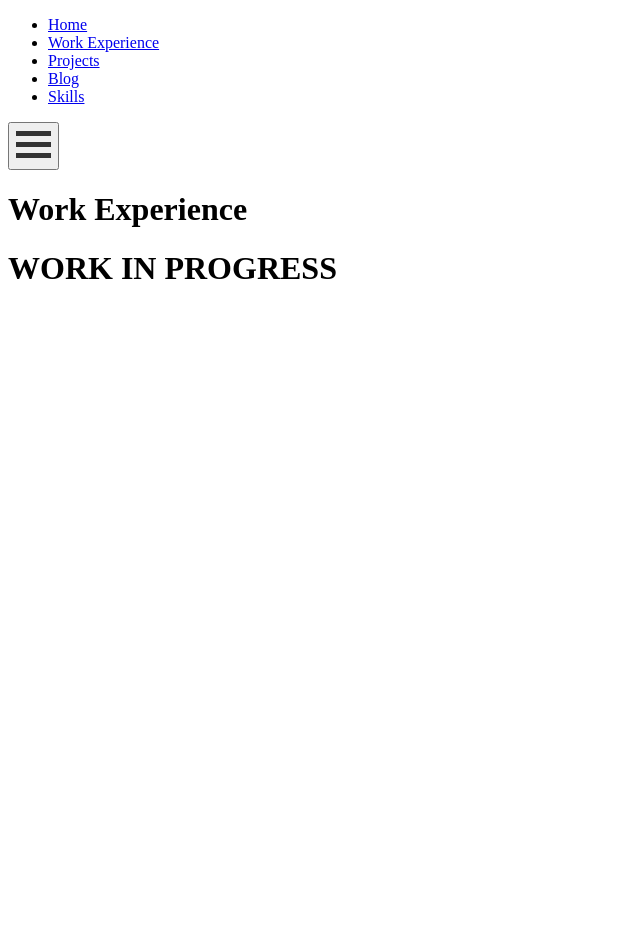
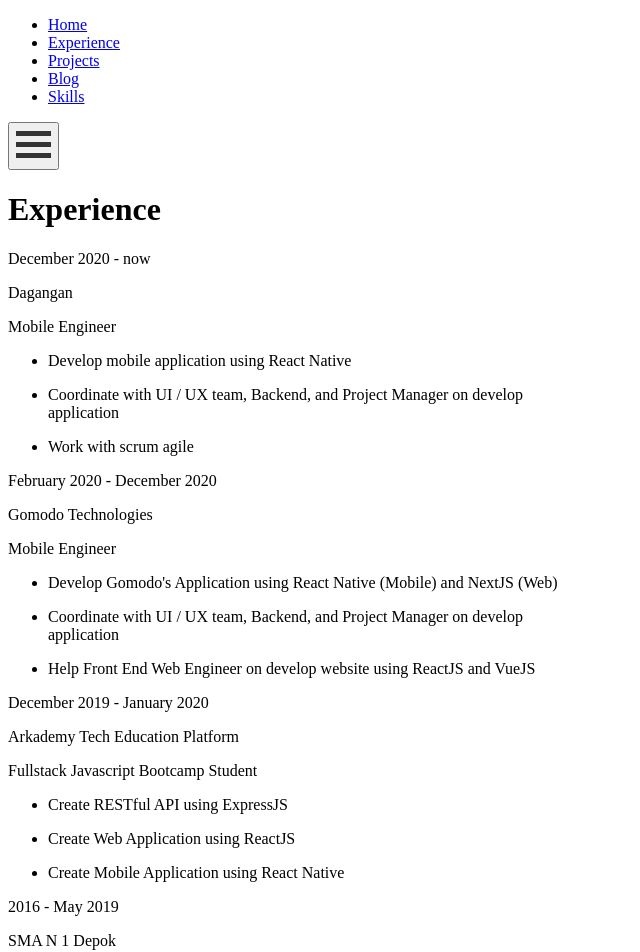
Before and after one commit to Sofrosine/soul-blog-remake, a Next.js app: page /experience in a window 1280 px wide. Shown: the top 952 px of the page, without its empty margins (0-640 px from the left). Before the commit the page ends 800 px from the top, so only its background shows below. Built offline with nearby package versions, Linux system fonts and the light colour scheme.

Commit message:
add experience page

```diff
--- a/components/Navbar.js
+++ b/components/Navbar.js
@@ -8,7 +8,7 @@
     href: "/",
   },
   {
-    title: "Work Experience",
+    title: "Experience",
     href: "/experience",
   },
   {
--- /dev/null
+++ b/components/Timeline.js
@@ -0,0 +1,30 @@
+const Timeline = ({ item }) => {
+  return (
+    <div className="flex" style={{ width: "90%", minHeight: "6rem" }}>
+      <div style={{ width: "40%" }}>
+        <p className="text-right text-warmGray-700 text-sm">
+          {item?.range_date}
+        </p>
+      </div>
+      <div className="bg-blue-500 h-100 w-1 relative ml-4 mr-4">
+        <div
+          className="bg-blue-500 h-4 w-4 absolute rounded-xl"
+          style={{ top: -6, left: -6 }}
+        />
+      </div>
+      <div style={{ width: "50%" }}>
+        <p className="text-blue-700">{item?.name}</p>
+        <p className="text-xs text-blueGray-500 mb-2">{item?.as}</p>
+        <ul className="mb-4 list-disc ml-4 text-blue-500">
+          {item?.what?.map((itemWhat, index) => (
+            <li className="mb-1" key={index}>
+              <p className="text-xs text-warmGray-700 md:text-sm">{itemWhat}</p>
+            </li>
+          ))}
+        </ul>
+      </div>
+    </div>
+  );
+};
+
+export default Timeline;
--- /dev/null
+++ b/data/experience.json
@@ -0,0 +1,38 @@
+[
+  {
+    "name": "Dagangan",
+    "as": "Mobile Engineer",
+    "what": [
+      "Develop mobile application using React Native",
+      "Coordinate with UI / UX team, Backend, and Project Manager on develop application",
+      "Work with scrum agile"
+    ],
+    "range_date": "December 2020 - now"
+  },
+  {
+    "name": "Gomodo Technologies",
+    "as": "Mobile Engineer",
+    "what": [
+      "Develop Gomodo's Application using React Native (Mobile) and NextJS (Web)",
+      "Coordinate with UI / UX team, Backend, and Project Manager on develop application",
+      "Help Front End Web Engineer on develop website using ReactJS and VueJS"
+    ],
+    "range_date": "February 2020 - December 2020"
+  },
+  {
+    "name": "Arkademy Tech Education Platform",
+    "as": "Fullstack Javascript Bootcamp Student",
+    "what": [
+      "Create RESTful API using ExpressJS",
+      "Create Web Application using ReactJS",
+      "Create Mobile Application using React Native"
+    ],
+    "range_date": "December 2019 - January 2020"
+  },
+  {
+    "name": "SMA N 1 Depok",
+    "as": "Science Student",
+    "what": [],
+    "range_date": "2016 - May 2019"
+  }
+]
--- a/pages/_app.js
+++ b/pages/_app.js
@@ -1,14 +1,10 @@
+import Router from "next/router";
+import NProgress from "nprogress";
+import "nprogress/nprogress.css";
 import "tailwindcss/tailwind.css";
 import "../global.css";
-import Router from "next/router";
-import Head from "next/head";
-import NProgress from "nprogress";
-import "nprogress/nprogress.css";
 
-Router.events.on("routeChangeStart", (url) => {
-  console.log(`Loading: ${url}`);
-  NProgress.start();
-});
+Router.events.on("routeChangeStart", () => NProgress.start());
 Router.events.on("routeChangeComplete", () => NProgress.done());
 Router.events.on("routeChangeError", () => NProgress.done());
 
--- a/pages/experience.js
+++ b/pages/experience.js
@@ -1,6 +1,7 @@
 import React from "react";
 import Layout from "../components/Layout";
-import OnProgress from "../components/OnProgress";
+import Timeline from "../components/Timeline";
+import ExperienceJSON from "../data/experience.json";
 
 const Experience = () => {
   return (
@@ -9,9 +10,12 @@
       metaDescription="My Experience"
       metaTitle="My Experience"
       withTitle
-      title="Work Experience"
+      title="Experience"
+      className="flex flex-col justify-center items-center flex-1 pb-8"
     >
-      <OnProgress />
+      {ExperienceJSON.map((item, index) => (
+        <Timeline key={index} item={item} />
+      ))}
     </Layout>
   );
 };
--- a/tailwind.config.js
+++ b/tailwind.config.js
@@ -10,6 +10,7 @@
       poppins: ['Poppins', 'ui-sans-serif'],
     },
     colors: {
+      black: colors.black,
       blue: colors.lightBlue,
       blueGray: colors.blueGray,
       transparent: 'transparent',
```
